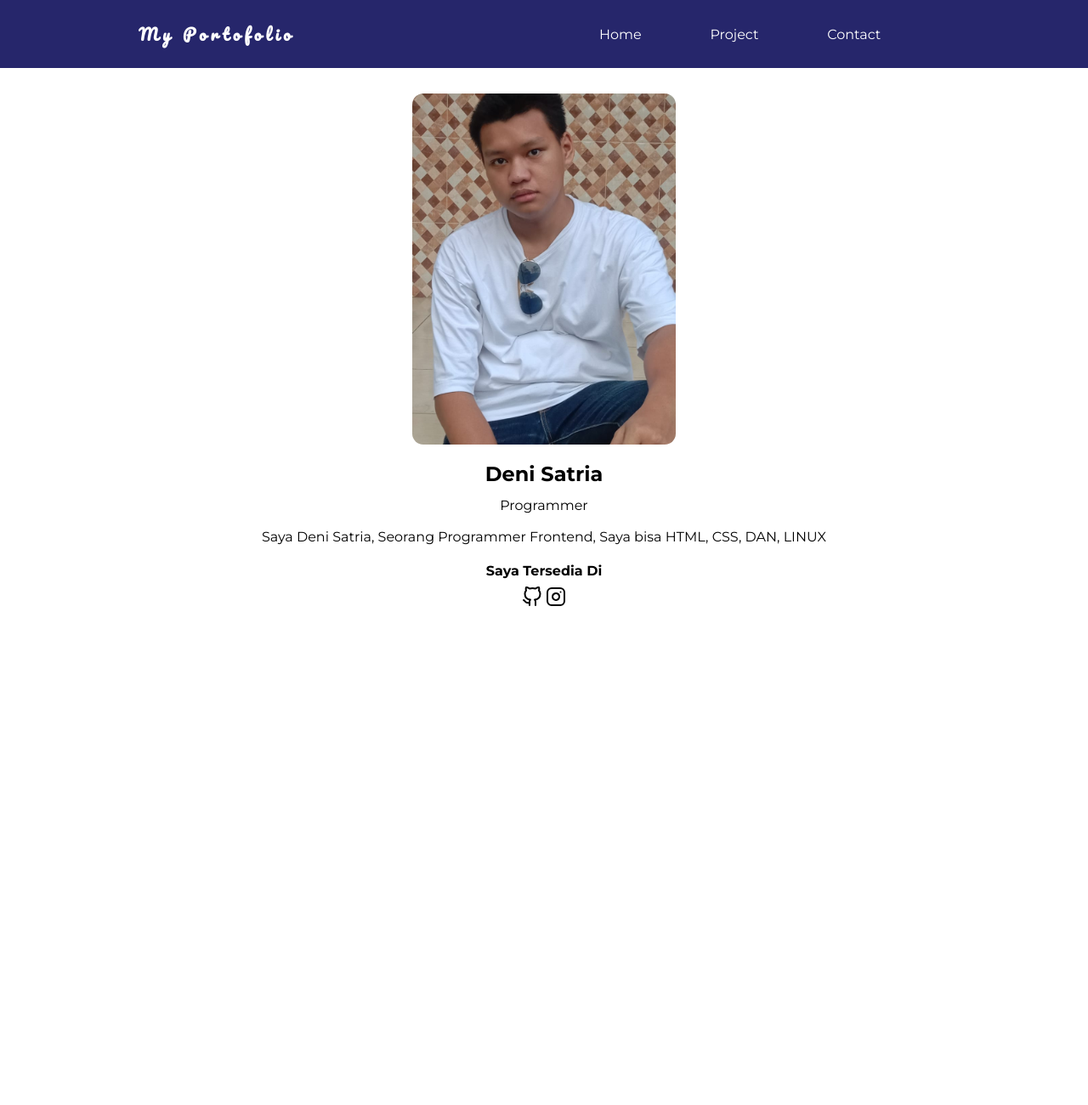
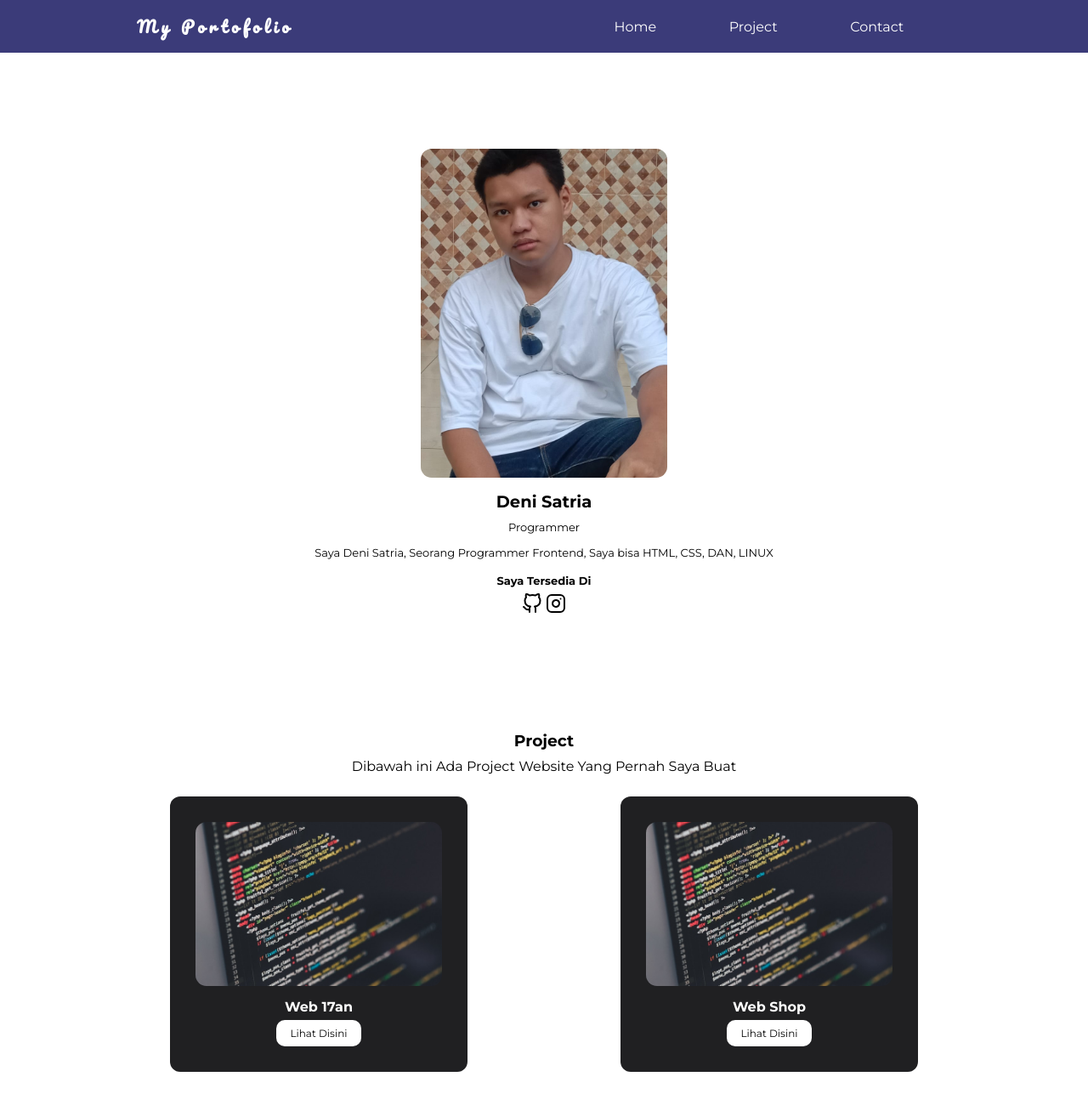
Before and after one commit to Deni4h/my-project4, a plain HTML site: page index.html in a window 1280 px wide. Shown: the top 1300 px of the page at 85% size. Before the commit the page ends 800 px from the top, so only its background shows below. Drawn offline with nearby package versions, Linux system fonts and the light colour scheme.

Commit message:
merubah web

```diff
--- a/index.html
+++ b/index.html
@@ -19,8 +19,8 @@
 
         <ul>
             <li><a href="#home">Home</a></li>
-            <li><a href="">Project</a></li>
-            <li><a href="">Contact</a></li>
+            <li><a href="#Project">Project</a></li>
+            <li><a href="#contact2.">Contact</a></li>
         </ul>
     </nav>
 
@@ -47,6 +47,33 @@
         </div>
     </div>
 
+    <div class="judul2" id="Project">
+        <h3>Project</h3>
+        <p>Dibawah ini Ada Project Website Yang Pernah Saya Buat</p>
+    </div>
+
+    <div class="cont-project">
+        <div class="content">
+            <img src="ilya-pavlov-OqtafYT5kTw-unsplash.jpg" alt="">
+            <h4>Web 17an</h4>
+            <a href="https://deni4h.github.io/daftar-lomba-17an/" target="_blank">Lihat Disini</a>
+        </div>
+
+        <div class="content">
+            <img src="ilya-pavlov-OqtafYT5kTw-unsplash.jpg" alt="">
+            <h4>Web Shop</h4>
+            <a href="https://deni4h.github.io/Toko-Robot/" target="_blank">Lihat Disini</a>
+        </div>
+
+    </div>
+
+    <!-- contact -->
+
+    <div class="border" id="contact">
+
+    </div>
+
+
     <!-- icons -->
     <script>
         feather.replace();
--- a/style.css
+++ b/style.css
@@ -5,10 +5,17 @@
 * {
     padding: 0;
     margin: 0;
+    text-decoration: none;
 }
+
+html {
+    scroll-behavior: smooth;
+}
+
 
 body {
     font-family: sans-serif;
+    min-height: 3000px;
 }
 
 nav {
@@ -16,7 +23,13 @@ nav {
     justify-content: space-around;
     align-items: center;
     background-color: rgb(38, 38, 107);
-    padding: 24px;
+    padding: 15px;
+    position: fixed;
+    top: 0;
+    left: 0;
+    z-index: 999;
+    width: 100%;
+    opacity: 0.9;
 }
 
 nav ul {
@@ -45,9 +58,13 @@ nav ul li a:hover {
     color: rgb(123, 123, 194);
 }
 
+#home, #Project {
+    scroll-margin-top: 68px;
+}
+
 /* home */
 img {
-    width: 310px;
+    width: 290px;
     border-radius: 13px;
 }
 
@@ -62,8 +79,11 @@ img {
     gap: 3px;
     margin: 30px;
     text-align: center;
-    line-height: 37px;
+    line-height: 30px;
     font-family: 'Montserrat';
+    margin-top: 175px;
+    font-size: 13px;
+
 }
 
 .foto1 {
@@ -84,6 +104,49 @@ img {
 .tersedia a {
     color: black;
 }
+/* project */
+.judul2 {
+    text-align: center;
+    line-height: 30px;
+    font-family: 'Montserrat';
+    margin-top: 125px;
+}
+
+.cont-project {
+    display: flex;
+    justify-content: space-evenly;
+    align-items: center;
+    flex-wrap: wrap;
+    margin-top: 35px;
+    line-height: 30px;
+    margin: 20px;
+}
+
+.cont-project .content {
+    text-align: center;
+    background-color: rgb(32, 32, 34);
+    padding: 30px;
+    height: 350.px;
+    color: white;
+    border-radius: 12px;
+    font-family: 'Montserrat';
+
+}
+
+.cont-project .content a {
+    font-size: 12px;
+    text-align: center;
+    background-color: white;
+    padding: 8px 16px;
+    color: black;
+    border-radius: 10px;
+    transition: all 0.5s;
+}
+
+.cont-project .content a:hover {
+    background-color: gray;
+    color: white;
+}
 
 /* resposive  */
 
@@ -94,13 +157,27 @@ img {
 
     nav ul {
         position: relative;
-        right: 38px;
+        right: 100px;
         justify-content: space-evenly;
         width: 20%;
         gap: 6px;
     }
 
+
+    nav ul li a {
+        font-size: 10px;
+    }
+
     nav .logo {
-        font-size: 12px;
+        font-size: 10px;
+    }
+
+    .container {
+        font-size: 15px;
+
+    }
+
+    .cont-project {
+        gap: 20px;
     }
 }
```
Also changed, not shown: ilya-pavlov-OqtafYT5kTw-unsplash.jpg (added).
